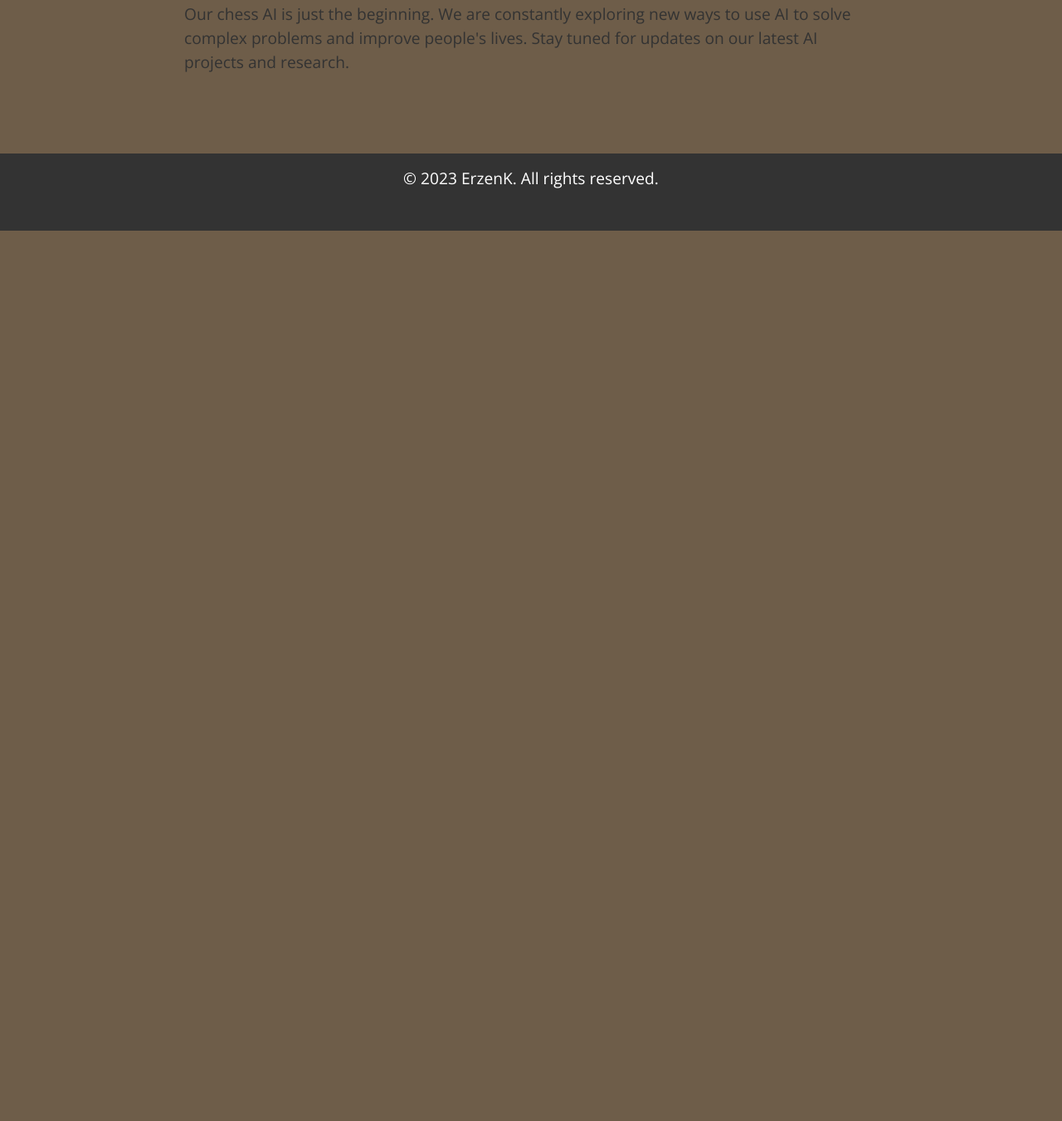
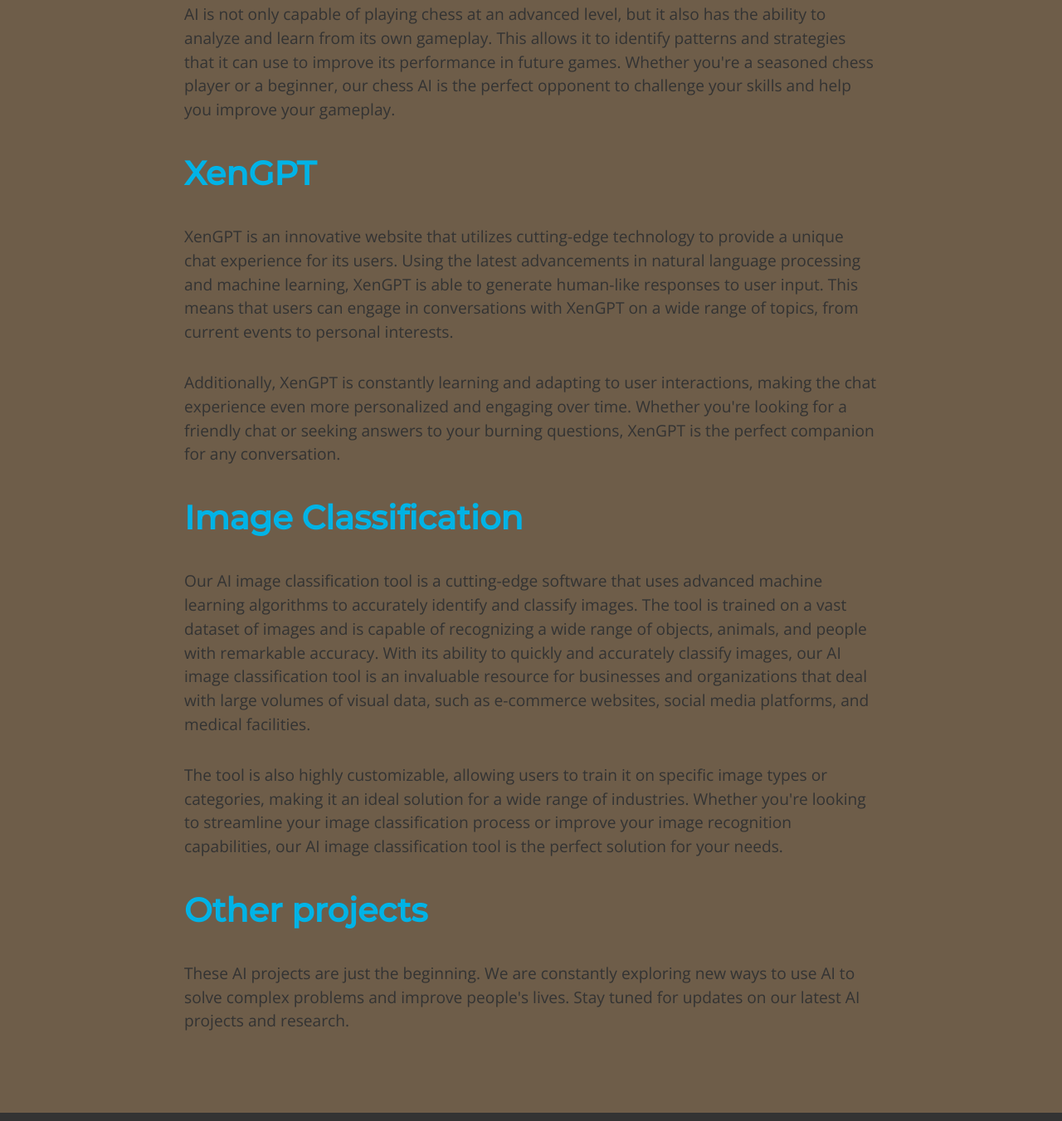
Before and after one commit to ErzenXz/ai, a plain HTML site: page index.html in a window 1280 px wide. Shown: the part 1029-2380 px from the top of the page at 83% size. Before the commit the page ends 1307 px from the top, so only its background shows below. Drawn offline with nearby package versions, Linux system fonts and the light colour scheme; files that its build step writes are made by us from their sources.

Commit message:
Added links

```diff
--- a/index.html
+++ b/index.html
@@ -13,12 +13,14 @@
 
 <body>
     <nav>
-        <div class="logo">XenAI</div>
+        <div class="logo" onclick="location.reload();">XenAI</div>
         <ul>
             <li><a href="#">Home</a></li>
             <li><a href="#">About</a></li>
             <li><a href="#">Contact</a></li>
             <li><a href="./chess/index.html">Chess AI</a></li>
+            <li><a href="https://chat.erzen.tk">XenGPT</a></li>
+            <li><a href="https://gjenero.erzen.tk/image">Image Classification</a></li>
         </ul>
     </nav>
     <header>
@@ -37,14 +39,56 @@
             processing, robotics, and more. It is powered by advanced technologies such as machine learning, deep
             learning, and neural networks, which enable machines to analyze and learn from large amounts of data.
         </p>
-        <h3>Our Chess AI</h3>
+        <h3>Chess AI</h3>
         <p>
             Our current app is a chess AI that uses machine learning to play chess at an advanced level. It is trained
             on a large dataset of chess games and uses reinforcement learning to continually improve its performance.
             This means that the more games it plays, the better it gets!
         </p>
         <p>
-            Our chess AI is just the beginning. We are constantly exploring new ways to use AI to solve complex problems
+            AI is not only capable of playing chess at an advanced level, but it also has the ability to analyze and
+            learn from its own gameplay. This allows it to identify patterns and strategies that it can use to improve
+            its performance in future games. Whether you're a seasoned chess player or a beginner, our chess AI is the
+            perfect opponent to challenge your skills and help you improve your gameplay.
+        </p>
+
+
+        <h3>XenGPT</h3>
+        <p>
+            XenGPT is an innovative website that utilizes cutting-edge technology to provide a unique chat experience
+            for its users. Using the latest advancements in natural language processing and machine learning, XenGPT is
+            able to generate human-like responses to user input. This means that users can engage in conversations with
+            XenGPT on a wide range of topics, from current events to personal interests.
+        </p>
+        <p>
+            Additionally, XenGPT is
+            constantly learning and adapting to user interactions, making the chat experience even more personalized and
+            engaging over time. Whether you're looking for a friendly chat or seeking answers to your burning questions,
+            XenGPT is the perfect companion for any conversation.
+        </p>
+
+
+        <h3>Image Classification</h3>
+        <p>
+            Our AI image classification tool is a cutting-edge software that uses advanced machine learning algorithms
+            to accurately identify and classify images. The tool is trained on a vast dataset of images and is capable
+            of recognizing a wide range of objects, animals, and people with remarkable accuracy. With its ability to
+            quickly and accurately classify images, our AI image classification tool is an invaluable resource for
+            businesses and organizations that deal with large volumes of visual data, such as e-commerce websites,
+            social media platforms, and medical facilities.
+        </p>
+        <p>
+            The tool is also highly customizable, allowing users to
+            train it on specific image types or categories, making it an ideal solution for a wide range of industries.
+            Whether you're looking to streamline your image classification process or improve your image recognition
+            capabilities, our AI image classification tool is the perfect solution for your needs.
+        </p>
+
+        <h3>Other projects</h3>
+
+        <p>
+            These AI projects are just the beginning. We are constantly exploring new ways to use AI to solve complex
+            problems
             and improve people's lives. Stay tuned for updates on our latest AI projects and research.
         </p>
     </main>
@@ -107,16 +151,21 @@
         .logo {
             font-size: 2rem;
             font-weight: bold;
+            user-select: none;
+            cursor: pointer;
         }
 
         ul {
             display: flex;
             justify-content: center;
             align-items: center;
+            list-style-type: none;
         }
 
         li {
             margin: 0 1rem;
+            text-decoration: none;
+
         }
 
         header {
```
